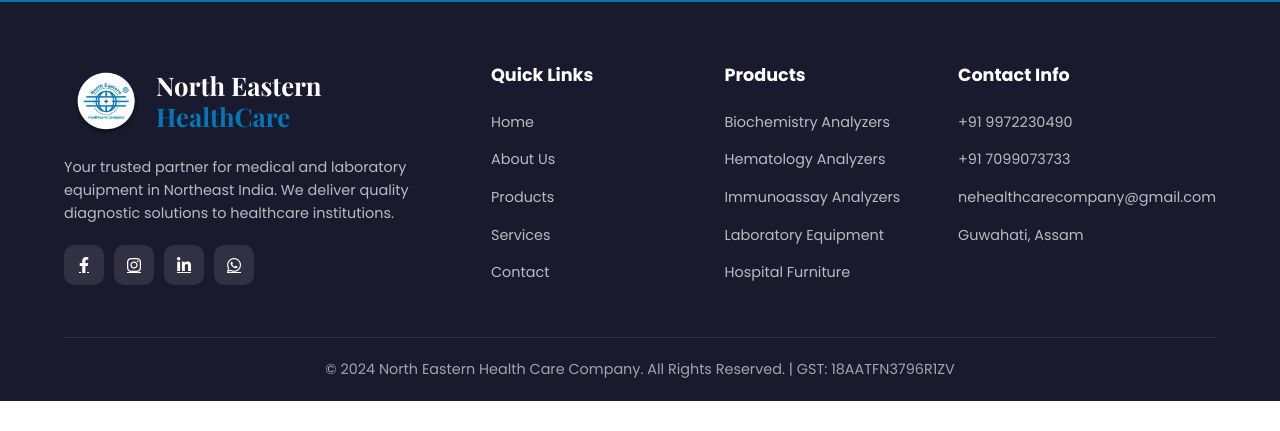
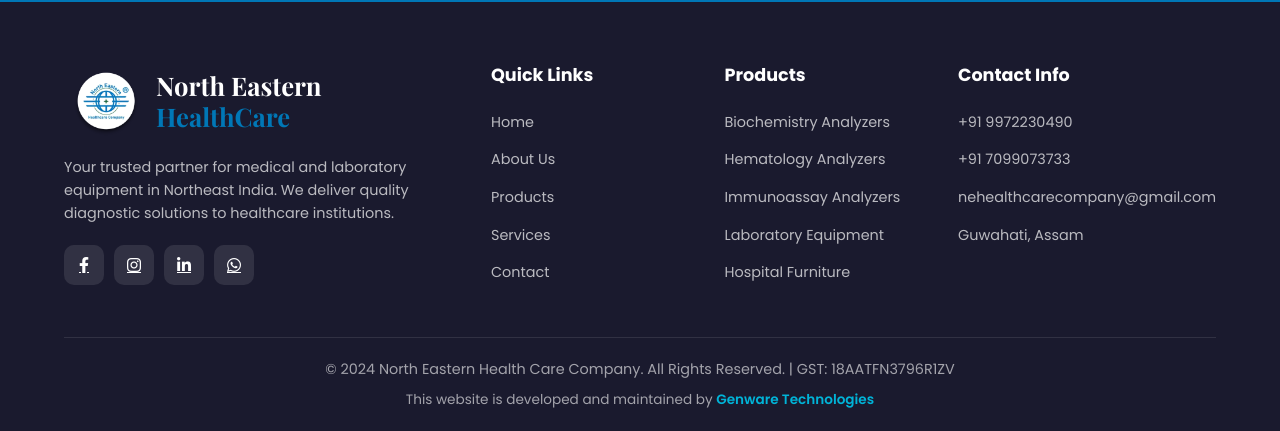
Before and after one commit to abhishek-3302/Nehc, a plain HTML site: page index.html in a window 1280 px wide. Shown: the part 11185-11616 px from the top of the page. Before the commit the page ends 11586 px from the top, so only its background shows below. Drawn offline with nearby package versions, Linux system fonts and the light colour scheme.

Commit message:
Add Genware Technologies credit in footer

```diff
--- a/index.html
+++ b/index.html
@@ -944,6 +944,7 @@
             </div>
             <div class="footer-bottom">
                 <p>&copy; 2024 North Eastern Health Care Company. All Rights Reserved. | GST: 18AATFN3796R1ZV</p>
+                <p class="developed-by">This website is developed and maintained by <a href="https://genware.in" target="_blank" rel="noopener noreferrer">Genware Technologies</a></p>
             </div>
         </div>
     </footer>
--- a/styles.css
+++ b/styles.css
@@ -2379,6 +2379,29 @@
             text-align: center;
             color: rgba(255, 255, 255, 0.6);
             font-size: 0.9rem;
+        }
+
+        .footer-bottom p {
+            margin-bottom: 8px;
+        }
+
+        .footer-bottom p:last-child {
+            margin-bottom: 0;
+        }
+
+        .developed-by {
+            font-size: 0.85rem;
+        }
+
+        .developed-by a {
+            color: var(--accent-color);
+            text-decoration: none;
+            font-weight: 600;
+            transition: color 0.3s ease;
+        }
+
+        .developed-by a:hover {
+            color: #ffd700;
         }
 
         /* Rating Badge */
```
